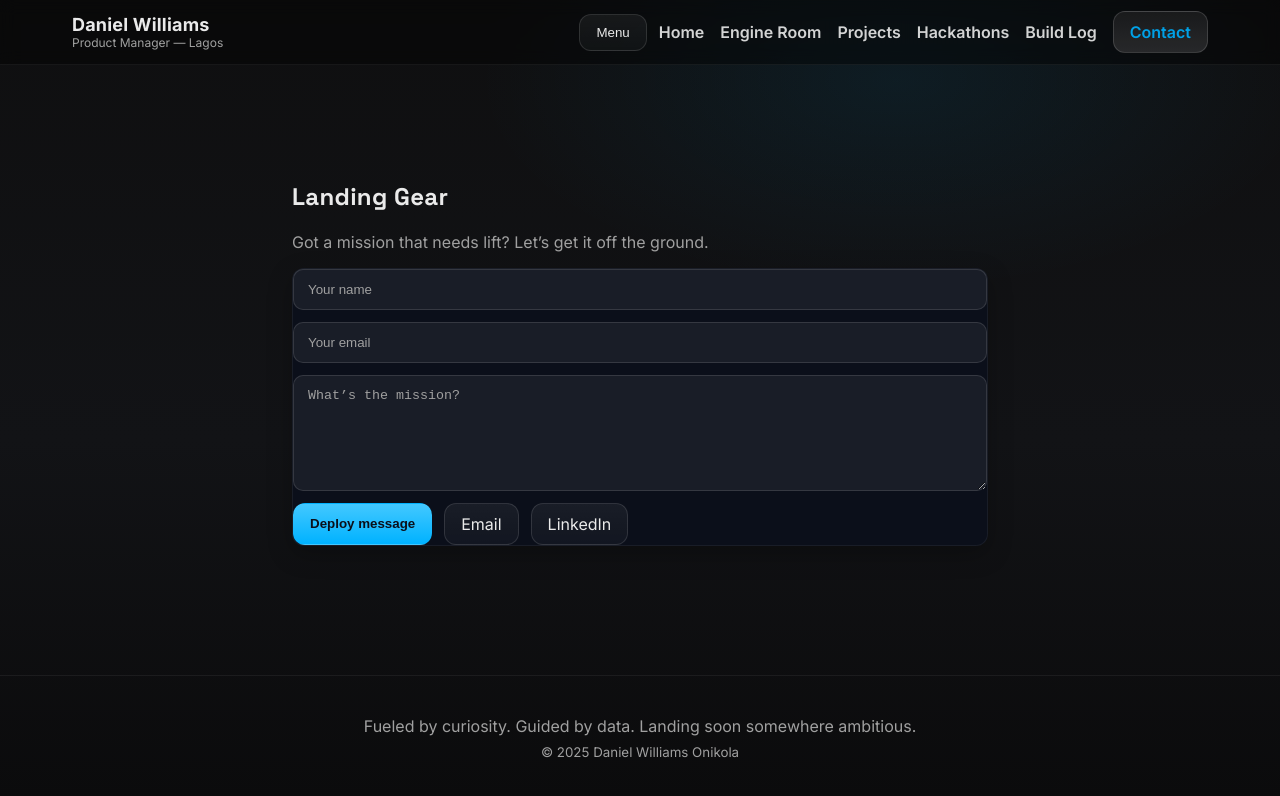
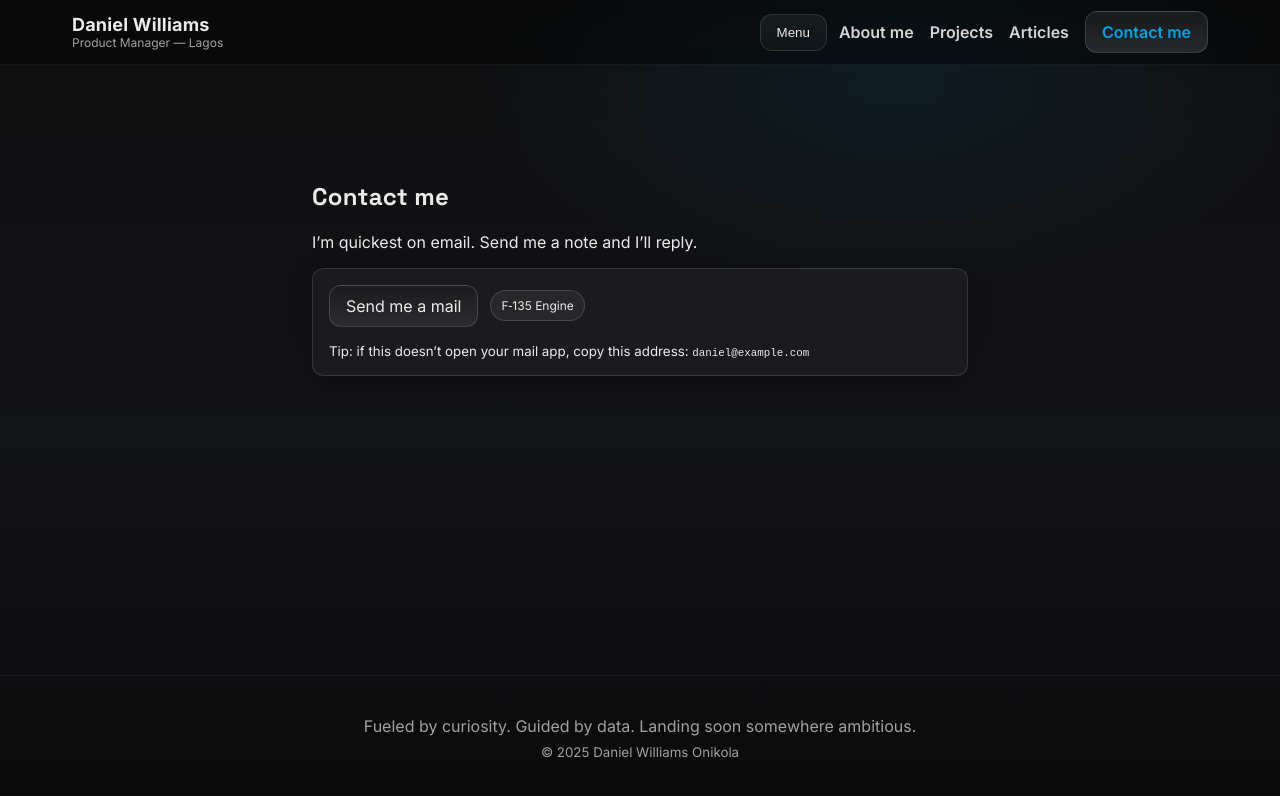
Before and after one commit to thedanielwilliams/F-135, a React (Vite) app: page /contact in a window 1280 px wide. Shown: the top 796 px of the page. Built offline with nearby package versions, Linux system fonts and the light colour scheme.

Commit message:
Nav: About me, Projects, Articles, Contact me; Contact: simplify to mailto with F‑135 badge; minor ContactBar copy tidy.

```diff
--- a/src/App.jsx
+++ b/src/App.jsx
@@ -33,12 +33,10 @@ function Nav() {
         <div className="menu">
           <button className="button menu-toggle" aria-label="Open menu" onClick={() => setOpen(v => !v)}>Menu</button>
           <div className="menu-links">
-            <NavLink to="/" end onClick={close}>Home</NavLink>
-            <a href="/#engine-room" onClick={close}>Engine Room</a>
+            <NavLink to="/about" onClick={close}>About me</NavLink>
             <NavLink to="/projects" onClick={close}>Projects</NavLink>
-            <NavLink to="/hackathons" onClick={close}>Hackathons</NavLink>
-            <NavLink to="/build-log" onClick={close}>Build Log</NavLink>
-            <NavLink to="/contact" className="button primary" onClick={close}>Contact</NavLink>
+            <NavLink to="/build-log" onClick={close}>Articles</NavLink>
+            <NavLink to="/contact" className="button primary" onClick={close}>Contact me</NavLink>
           </div>
         </div>
       </div>
@@ -50,12 +48,10 @@ function Nav() {
               <button className="button" onClick={close}>Close</button>
             </div>
             <div className="drawer-links">
-              <a href="/" onClick={close}>Home</a>
-              <a href="/#engine-room" onClick={close}>Engine Room</a>
+              <a href="/about" onClick={close}>About me</a>
               <a href="/projects" onClick={close}>Projects</a>
-              <a href="/hackathons" onClick={close}>Hackathons</a>
-              <a href="/build-log" onClick={close}>Build Log</a>
-              <a href="/contact" className="button primary" onClick={close}>Contact</a>
+              <a href="/build-log" onClick={close}>Articles</a>
+              <a href="/contact" className="button primary" onClick={close}>Contact me</a>
             </div>
           </div>
         </div>
--- a/src/components/ContactBar.jsx
+++ b/src/components/ContactBar.jsx
@@ -3,7 +3,7 @@ export default function ContactBar() {
     <section id="contact" className="section">
       <div className="container">
         <h2>Send me a Mail</h2>
-        <p className="muted">Got an idea/project mission that needs ti be delivered within a tight timeline? Let’s hit the ground running.</p>
+        <p className="muted">Got an idea/project mission that needs to be delivered within a tight timeline? Let’s hit the ground running.</p>
         <div style={{ display: 'flex', gap: 12, justifyContent: 'center', flexWrap: 'wrap' }}>
           <a className="button primary" href="mailto:onikoladanielwilliams@gmail.com">Email</a>
         </div>
--- a/src/pages/Contact.jsx
+++ b/src/pages/Contact.jsx
@@ -1,28 +1,23 @@
-import { useState } from 'react'
-
 export default function Contact() {
-  const [form, setForm] = useState({ name: '', email: '', message: '' })
-  const update = (e) => setForm({ ...form, [e.target.name]: e.target.value })
-  const submit = (e) => { e.preventDefault(); console.log('Contact form', form); alert('Thanks for reaching out — I’ll get back to you.'); }
+  const email = 'daniel@example.com' // Update to your real email
   return (
     <section className="section">
-      <div className="container" style={{ maxWidth: 760 }}>
-        <h2>Landing Gear</h2>
-        <p style={{ color: 'var(--muted)' }}>Got a mission that needs lift? Let’s get it off the ground.</p>
-        <form onSubmit={submit} className="card" style={{ display: 'grid', gap: 12 }}>
-          <input name="name" value={form.name} onChange={update} placeholder="Your name" required className="field" />
-          <input type="email" name="email" value={form.email} onChange={update} placeholder="Your email" required className="field" />
-          <textarea name="message" value={form.message} onChange={update} rows={6} placeholder="What’s the mission?" className="field" />
-          <div style={{ display: 'flex', gap: 12 }}>
-            <button type="submit" className="button accent">Deploy message</button>
-            <a className="button" href="mailto:daniel@example.com">Email</a>
-            <a className="button" href="https://www.linkedin.com/in/" target="_blank" rel="noreferrer">LinkedIn</a>
+      <div className="container" style={{ maxWidth: 720 }}>
+        <h2>Contact me</h2>
+        <p className="muted">I’m quickest on email. Send me a note and I’ll reply.</p>
+
+        <div className="card" style={{ display: 'grid', gap: 16, alignItems: 'center' }}>
+          <div style={{ display: 'flex', gap: 12, alignItems: 'center', flexWrap: 'wrap' }}>
+            <a className="button primary" href={`mailto:${email}`}>Send me a mail</a>
+            <span className="badge">F‑135 Engine</span>
           </div>
-        </form>
+          <small className="muted">Tip: if this doesn’t open your mail app, copy this address: <code style={{ userSelect: 'all' }}>{email}</code></small>
+        </div>
       </div>
+
       <style>{`
-        .field { background: rgba(255,255,255,0.06); border: 1px solid rgba(255,255,255,0.12); border-radius: 10px; padding: 12px 14px; color: var(--text); }
-        .field::placeholder { color: var(--muted); }
+        .badge { background: rgba(255,255,255,0.06); border: 1px solid rgba(255,255,255,0.14); color: var(--text); border-radius: 999px; padding: 6px 10px; font-size: 12px; }
+        .card { background: rgba(255,255,255,0.04); border: 1px solid rgba(255,255,255,0.12); border-radius: 12px; padding: 16px; }
       `}</style>
     </section>
   )
```
